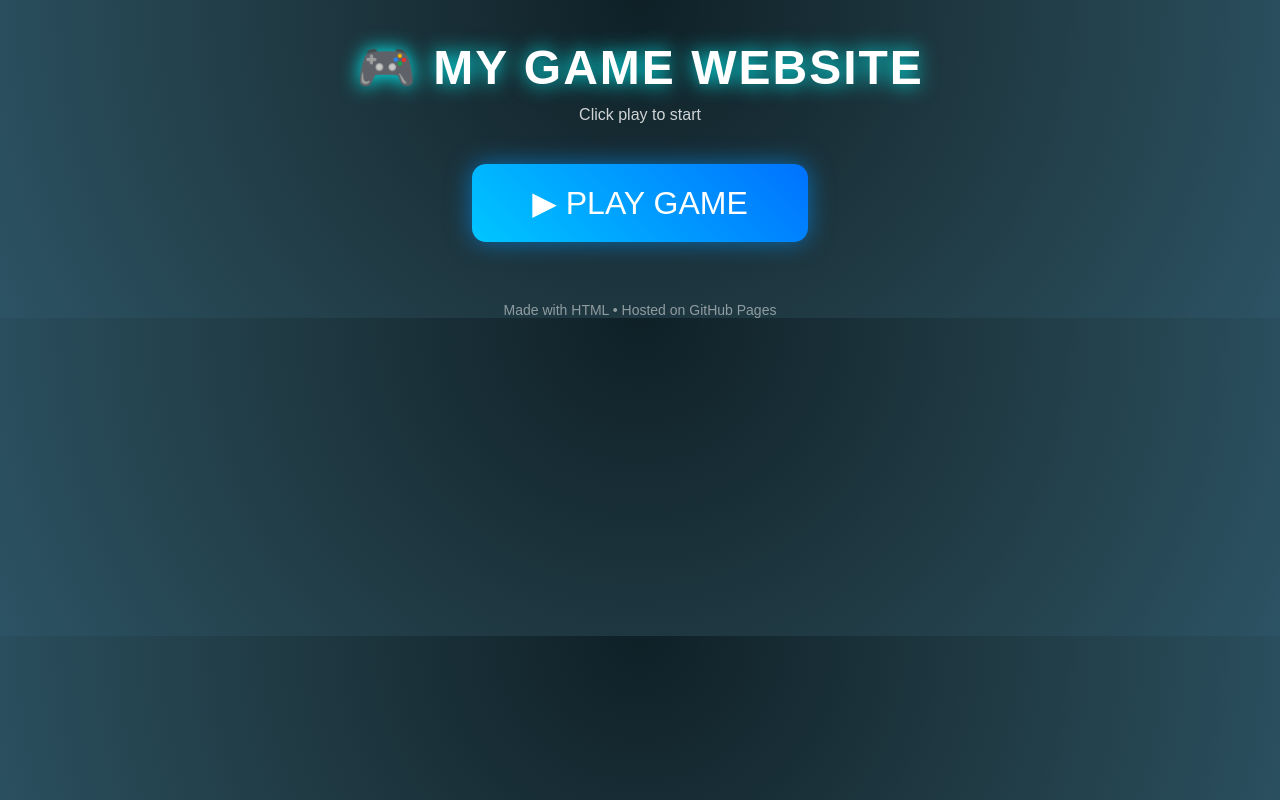
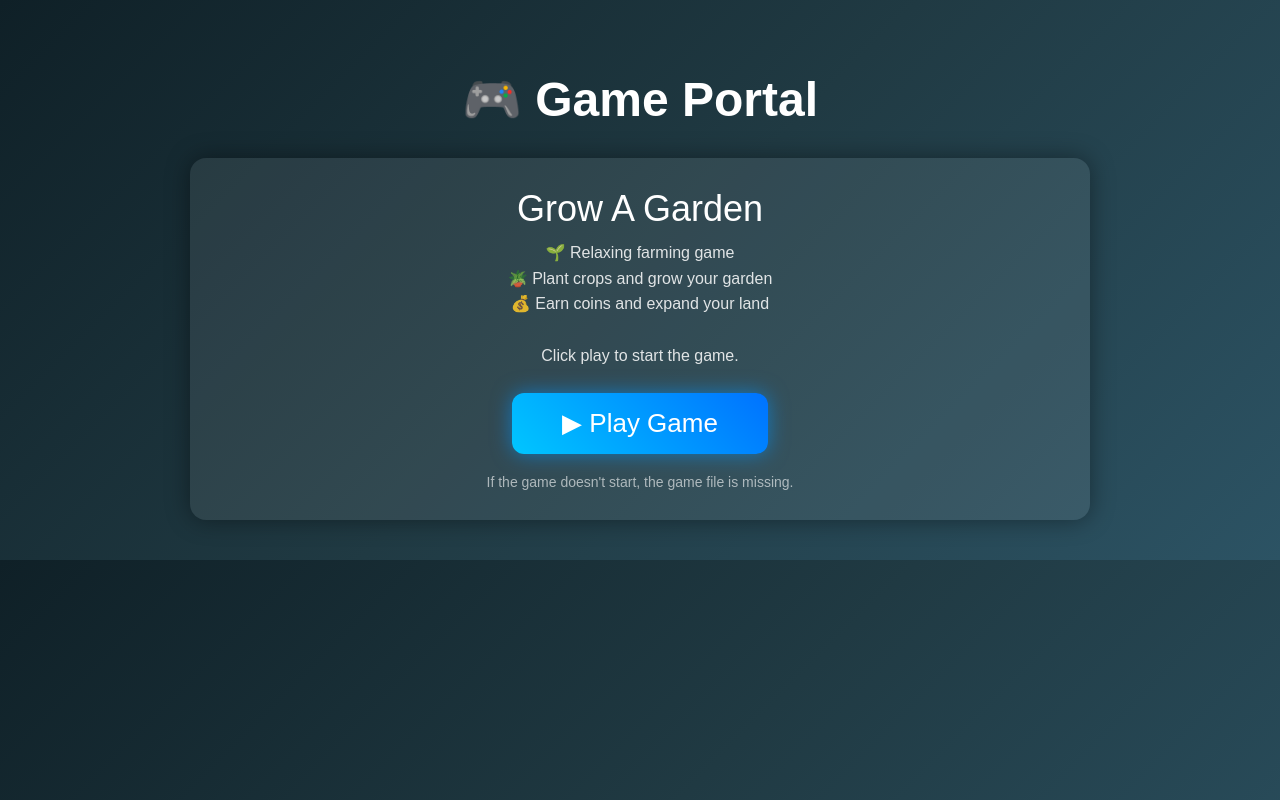
Before and after one commit to owensunblocked/owenunblockedgames, a plain HTML site: page index.html in a window 1280 px wide. Drawn offline with Linux system fonts and the light colour scheme.

Commit message:
index.html

```diff
--- a/index.html
+++ b/index.html
@@ -3,96 +3,96 @@
 <head>
 <meta charset="UTF-8">
 <meta name="viewport" content="width=device-width, initial-scale=1.0">
-<title>My Game Site</title>
+<title>Game Portal</title>
 
 <style>
 body{
   margin:0;
-  background:radial-gradient(circle at top,#0f2027,#203a43,#2c5364);
   font-family:Arial,Helvetica,sans-serif;
+  background:linear-gradient(135deg,#0f2027,#203a43,#2c5364);
   color:white;
   text-align:center;
 }
 
-.header{
-  padding:40px 20px 10px;
-  font-size:48px;
-  font-weight:bold;
-  letter-spacing:2px;
-  text-shadow:0 0 20px cyan;
+.container{
+  padding:40px 20px;
+  max-width:900px;
+  margin:auto;
 }
 
-.sub{
-  opacity:.8;
-  margin-bottom:40px;
+h1{
+  font-size:48px;
+  margin-bottom:10px;
+}
+
+.card{
+  background:rgba(255,255,255,0.08);
+  border-radius:16px;
+  padding:30px;
+  margin-top:30px;
+  box-shadow:0 0 25px rgba(0,0,0,.4);
+}
+
+.gameTitle{
+  font-size:36px;
+  margin-bottom:10px;
+}
+
+.desc{
+  opacity:.85;
+  margin-bottom:25px;
+  line-height:1.6;
 }
 
 .playBtn{
-  font-size:32px;
-  padding:20px 60px;
+  font-size:26px;
+  padding:15px 50px;
   border:none;
-  border-radius:14px;
+  border-radius:12px;
   cursor:pointer;
   color:white;
   background:linear-gradient(45deg,#00c6ff,#0072ff);
-  box-shadow:0 0 25px rgba(0,150,255,.6);
+  box-shadow:0 0 20px rgba(0,150,255,.6);
   transition:.25s;
 }
 
 .playBtn:hover{
   transform:scale(1.08);
-  box-shadow:0 0 40px rgba(0,150,255,1);
 }
 
-#gameContainer{
-  margin-top:40px;
-  display:none;
-  animation:fadeIn .6s ease forwards;
-}
-
-iframe{
-  width:960px;
-  height:600px;
-  max-width:95%;
-  border:none;
-  border-radius:16px;
-  box-shadow:0 0 40px rgba(0,0,0,.6);
-  background:black;
-}
-
-@keyframes fadeIn{
-  from{opacity:0; transform:translateY(20px)}
-  to{opacity:1; transform:translateY(0)}
-}
-
-.footer{
-  margin-top:60px;
-  opacity:.5;
+.note{
+  margin-top:20px;
   font-size:14px;
+  opacity:.6;
 }
 </style>
 </head>
 
 <body>
 
-<div class="header">🎮 MY GAME WEBSITE</div>
-<div class="sub">Click play to start</div>
+<div class="container">
+  <h1>🎮 Game Portal</h1>
 
-<button class="playBtn" onclick="startGame()">▶ PLAY GAME</button>
+  <div class="card">
+    <div class="gameTitle">Grow A Garden</div>
+    <div class="desc">
+      🌱 Relaxing farming game<br>
+      🪴 Plant crops and grow your garden<br>
+      💰 Earn coins and expand your land<br><br>
+      Click play to start the game.
+    </div>
 
-<div id="gameContainer">
-  <!-- CHANGE game.html TO YOUR GAME FILE NAME -->
-  <iframe src="game.html"></iframe>
-</div>
+    <button class="playBtn" onclick="playGame()">▶ Play Game</button>
 
-<div class="footer">
-Made with HTML • Hosted on GitHub Pages
+    <div class="note">
+      If the game doesn't start, the game file is missing.
+    </div>
+  </div>
 </div>
 
 <script>
-function startGame(){
-  document.getElementById("gameContainer").style.display="block";
-  window.scrollTo({top:document.body.scrollHeight,behavior:"smooth"});
+function playGame(){
+  window.location.href = "growagarden.html";
 }
 </script>
 
```
